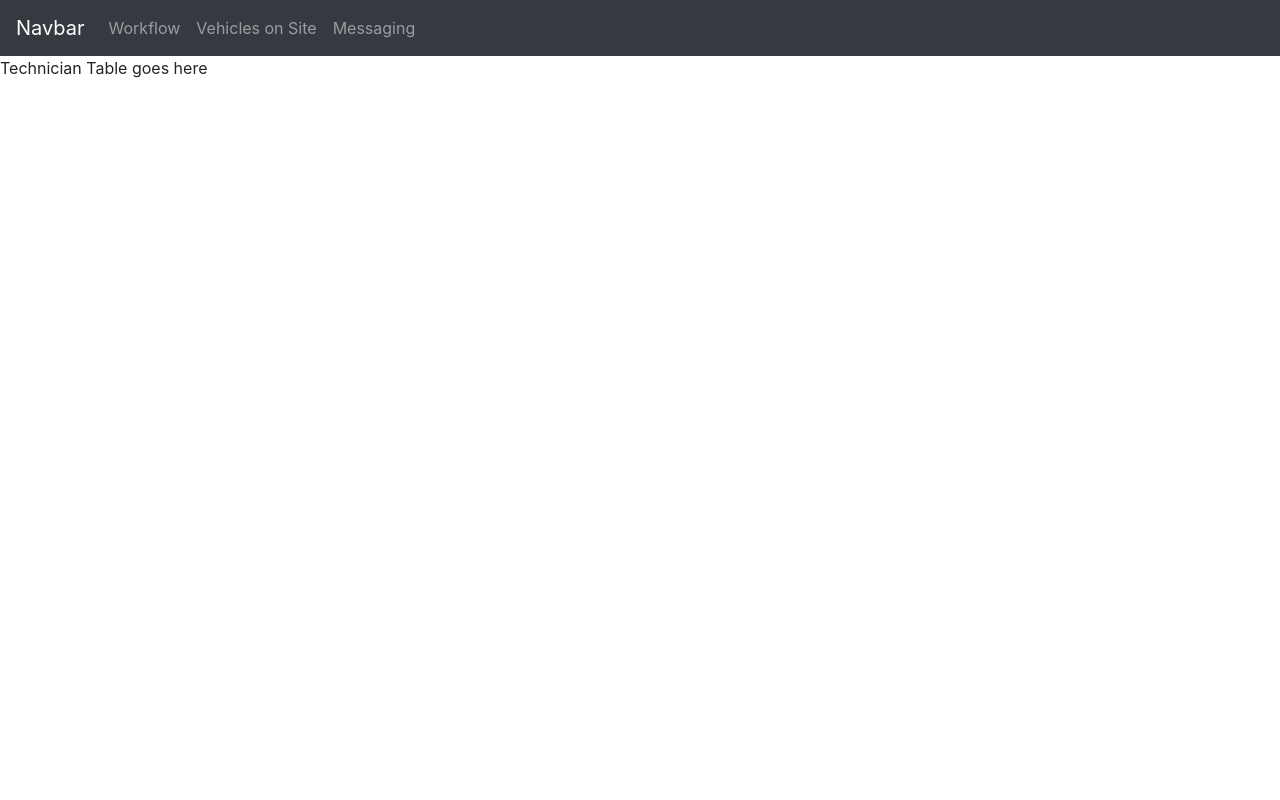
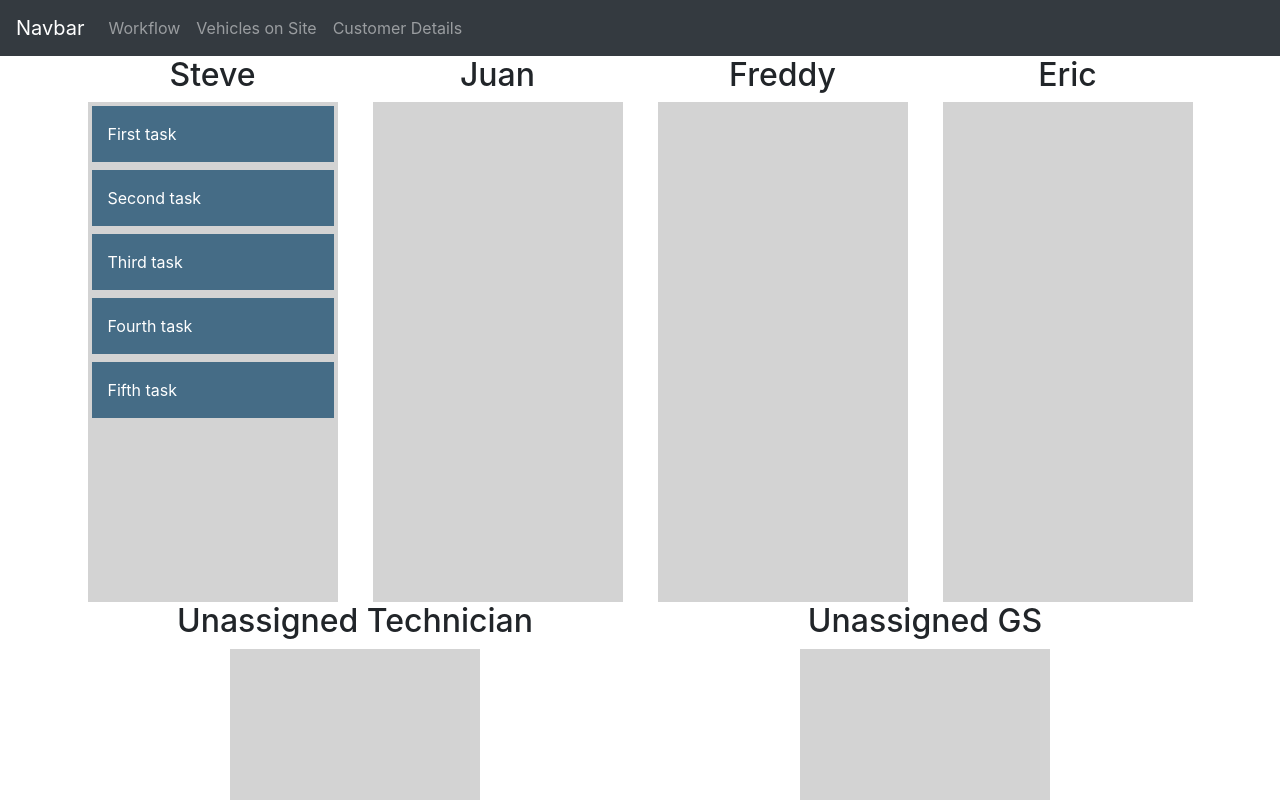
Before and after one commit to suschuk24/workflow-manager, a React (Create React App) app: page /vehicles-on-site in a window 1280 px wide. Shown: the top 800 px of the page. Built offline with nearby package versions, Linux system fonts and the light colour scheme.

Commit message:
minor text changes

```diff
--- a/src/App.css
+++ b/src/App.css
@@ -1,14 +1,27 @@
 * {
   margin: 0px;
   padding: 0px;
+
 }
-.App {
+
+.header {
   text-align: center;
 }
 
 .App-logo {
   height: 40vmin;
   pointer-events: none;
+}
+.board {
+    display: flex;
+    flex-direction: column;
+    align-items: center;
+}
+
+.kanban-card {
+  padding: 4;
+  width: 250;
+  min-height: 500;
 }
 
 @media (prefers-reduced-motion: no-preference) {
--- a/src/App.js
+++ b/src/App.js
@@ -5,11 +5,13 @@
   Route,
   Switch,
 } from "react-router-dom";
-
+import "./App.css";
 
 import Landing from "./pages/Landing"
 import KanbanBoard from "./components/KanbanBoard"
 import VehiclesByTechnician from "./components/VehiclesByTechnician"
+import CustomerDetails from "./components/CustomerDetails";
+
 
 class App extends Component {
   render() {
@@ -23,6 +25,7 @@
           <Switch>
             <Route exact path="/workflow" component={KanbanBoard}></Route>
             <Route exact path="/vehicles-on-site" component={VehiclesByTechnician}></Route>
+            <Route exact path="/customer-details" component={CustomerDetails}></Route>
           </Switch>
           </div>
         </div>
--- /dev/null
+++ b/src/components/CustomerDetails/index.js
@@ -0,0 +1,9 @@
+import React from "react"
+
+function CustomerDetails() {
+    return(
+        <div>Customer content goes here</div>
+    )
+}
+
+export default CustomerDetails
--- a/src/components/KanbanBoard/index.js
+++ b/src/components/KanbanBoard/index.js
@@ -82,27 +82,24 @@
 function KanbanBoard() {
     const [columns, setColumns] = useState(columnsFromBackend);
     return(
-        <Container >
+        <Container>
+          <h2 className="header">Work In Progress</h2>
+
           <Row>
         <DragDropContext
           onDragEnd={result => onDragEnd(result, columns, setColumns)}
         >
           {Object.entries(columns).map(([columnId, column], index) => {
             return (
-              <Col
-                style={{
-                  display: "flex",
-                  flexDirection: "column",
-                  alignItems: "center"
-                }}
+              <Col className="board"
                 key={columnId}
               >
-                <h2>{column.name}</h2>
+                <h3>{column.name}</h3>
                 <div>
                   <Droppable droppableId={columnId} key={columnId}>
                     {(provided, snapshot) => {
                       return (
-                        <div
+                        <div className="kanban-card"
                           {...provided.droppableProps}
                           ref={provided.innerRef}
                           style={{
--- a/src/components/Navigation/index.js
+++ b/src/components/Navigation/index.js
@@ -10,7 +10,7 @@
         <Nav className="mr-auto">
           <Nav.Link href="/workflow">Workflow</Nav.Link>
           <Nav.Link href="vehicles-on-site">Vehicles on Site</Nav.Link>
-          <Nav.Link href="/messaging">Messaging</Nav.Link>
+          <Nav.Link href="/customer-details">Customer Details</Nav.Link>
         </Nav>
       </Navbar>
     )
--- a/src/components/VehiclesByTechnician/index.js
+++ b/src/components/VehiclesByTechnician/index.js
@@ -1,8 +1,154 @@
-import React from "react"
+import React, { useState } from "react";
+import { DragDropContext, Draggable, Droppable } from "react-beautiful-dnd";
+import uuid from "uuid/v4";
+import { Container, Row, Col } from "react-bootstrap"
+
+const itemsFromBackend = [
+    { id: uuid(), content: "First task" },
+    { id: uuid(), content: "Second task" },
+    { id: uuid(), content: "Third task" },
+    { id: uuid(), content: "Fourth task" },
+    { id: uuid(), content: "Fifth task" }
+];
+
+const columnsFromBackend = {
+    [uuid()]: {
+        name: "Steve",
+        items: itemsFromBackend
+    },
+    [uuid()]: {
+        name: "Juan",
+        items: []
+    },
+    [uuid()]: {
+        name: "Freddy",
+        items: []
+    },
+    [uuid()]: {
+        name: "Eric",
+        items: []
+    },
+    [uuid()]: {
+        name: "Unassigned Technician",
+        items: []
+    },
+    [uuid()]: {
+        name: "Unassigned GS",
+        items: []
+    }
+};
+
+const onDragEnd = (result, columns, setColumns) => {
+    if (!result.destination) return;
+    const { source, destination } = result;
+
+    if (source.droppableId !== destination.droppableId) {
+        const sourceColumn = columns[source.droppableId];
+        const destColumn = columns[destination.droppableId];
+        const sourceItems = [...sourceColumn.items];
+        const destItems = [...destColumn.items];
+        const [removed] = sourceItems.splice(source.index, 1);
+        destItems.splice(destination.index, 0, removed);
+        setColumns({
+            ...columns,
+            [source.droppableId]: {
+                ...sourceColumn,
+                items: sourceItems
+            },
+            [destination.droppableId]: {
+                ...destColumn,
+                items: destItems
+            }
+        });
+    } else {
+        const column = columns[source.droppableId];
+        const copiedItems = [...column.items];
+        const [removed] = copiedItems.splice(source.index, 1);
+        copiedItems.splice(destination.index, 0, removed);
+        setColumns({
+            ...columns,
+            [source.droppableId]: {
+                ...column,
+                items: copiedItems
+            }
+        });
+    }
+};
 
 function VehiclesByTechnician() {
-    return(
-        <div>Technician Table goes here</div>
+    const [columns, setColumns] = useState(columnsFromBackend);
+    return (
+        <Container>
+            <Row>
+                <DragDropContext
+                    onDragEnd={result => onDragEnd(result, columns, setColumns)}
+                >
+                    {Object.entries(columns).map(([columnId, column], index) => {
+                        return (
+                            <Col className="board"
+                                key={columnId}
+                            >
+                                <h2>{column.name}</h2>
+                                <div>
+                                    <Droppable droppableId={columnId} key={columnId}>
+                                        {(provided, snapshot) => {
+                                            return (
+                                                <div
+                                                    {...provided.droppableProps}
+                                                    ref={provided.innerRef}
+                                                    style={{
+                                                        background: snapshot.isDraggingOver
+                                                            ? "lightblue"
+                                                            : "lightgrey",
+                                                        padding: 4,
+                                                        width: 250,
+                                                        minHeight: 500
+                                                    }}
+                                                >
+                                                    {column.items.map((item, index) => {
+                                                        return (
+                                                            <Draggable
+                                                                key={item.id}
+                                                                draggableId={item.id}
+                                                                index={index}
+                                                            >
+                                                                {(provided, snapshot) => {
+                                                                    return (
+                                                                        <div
+                                                                            ref={provided.innerRef}
+                                                                            {...provided.draggableProps}
+                                                                            {...provided.dragHandleProps}
+                                                                            style={{
+                                                                                userSelect: "none",
+                                                                                padding: 16,
+                                                                                margin: "0 0 8px 0",
+                                                                                minHeight: "50px",
+                                                                                backgroundColor: snapshot.isDragging
+                                                                                    ? "#263B4A"
+                                                                                    : "#456C86",
+                                                                                color: "white",
+                                                                                ...provided.draggableProps.style
+                                                                            }}
+                                                                        >
+                                                                            {item.content}
+                                                                        </div>
+                                                                    );
+                                                                }}
+                                                            </Draggable>
+                                                        );
+                                                    })}
+                                                    {provided.placeholder}
+                                                </div>
+                                            );
+                                        }}
+                                    </Droppable>
+                                </div>
+                            </Col>
+                        );
+                    })}
+                </DragDropContext>
+            </Row>
+        </Container>
     )
 }
 
```
